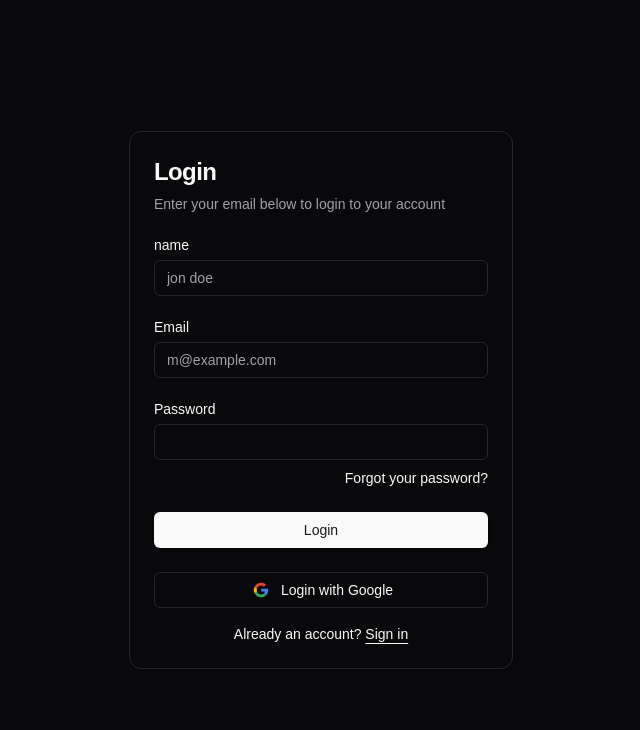
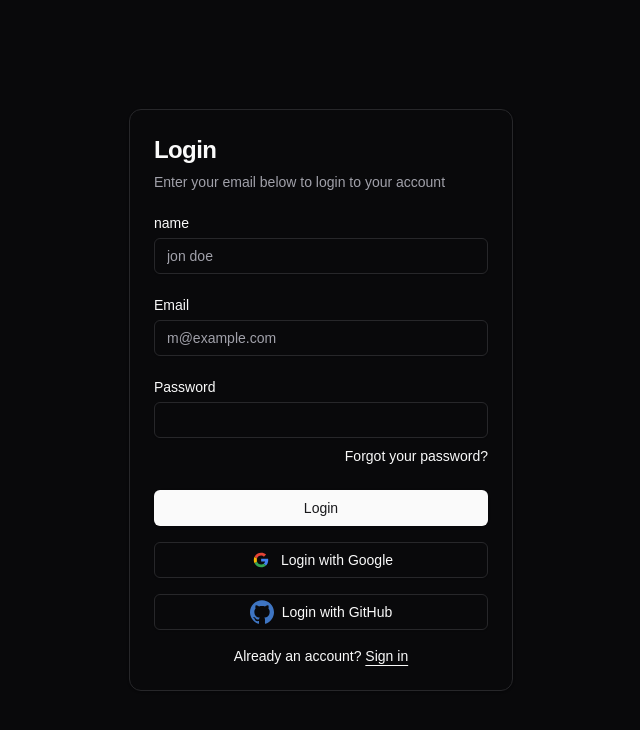
Before and after one commit to akhil3110/insta-transcribe, a Next.js app: page /sign-up in a window 1280 px wide. Shown: the top 730 px of the page, without its empty margins (319-959 px from the left). Built offline with nearby package versions, Linux system fonts and the light colour scheme.

Commit message:
small changes in sign-up pages

```diff
--- a/app/(auth)/sign-up/page.tsx
+++ b/app/(auth)/sign-up/page.tsx
@@ -80,6 +80,8 @@ export default function SignUp({
               <Button type="button" className="w-full" onClick={handleSubmit}>
                 Login
               </Button>
+            </div>
+            <div className="flex flex-col gap-y-4 mt-4">
               <Button
                   onClick={() => {signIn("google", {callbackUrl: process.env.NEXT_PUBLIC_CALLBACK_URL_AFTER_SIGN_IN})}}
                   variant="outline"
@@ -87,6 +89,14 @@ export default function SignUp({
                 >
                   <img src="/google.svg" alt="" className="h-6 w-6" />
                   Login with Google
+                </Button>
+                <Button
+                  onClick={() => {signIn("github", {callbackUrl: process.env.NEXT_PUBLIC_CALLBACK_URL_AFTER_SIGN_IN})}}
+                  variant="outline"
+                  className="w-full"
+                >
+                  <img src="/github.svg" alt="" className="h-6 w-6" />
+                  Login with GitHub
                 </Button>
             </div>
             <div className="mt-4 text-center text-sm">
```
Lines whose indentation alone changed are shown as unchanged.
